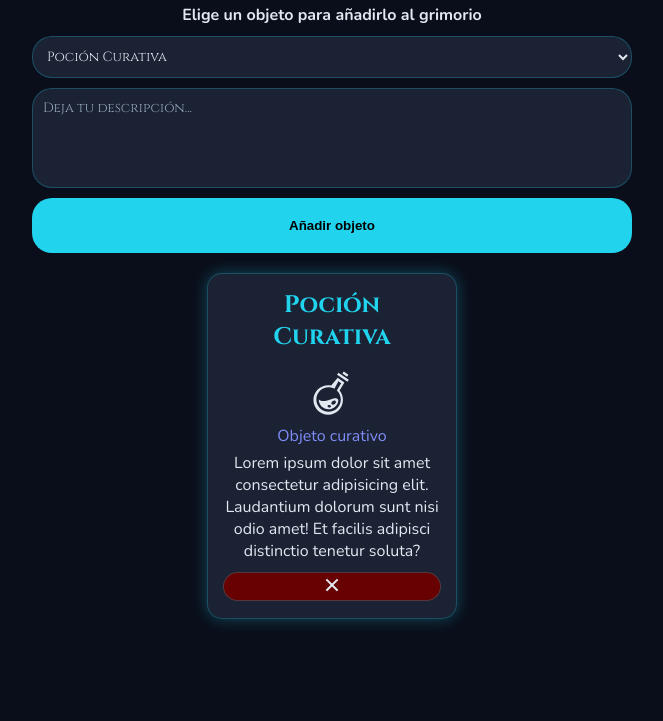
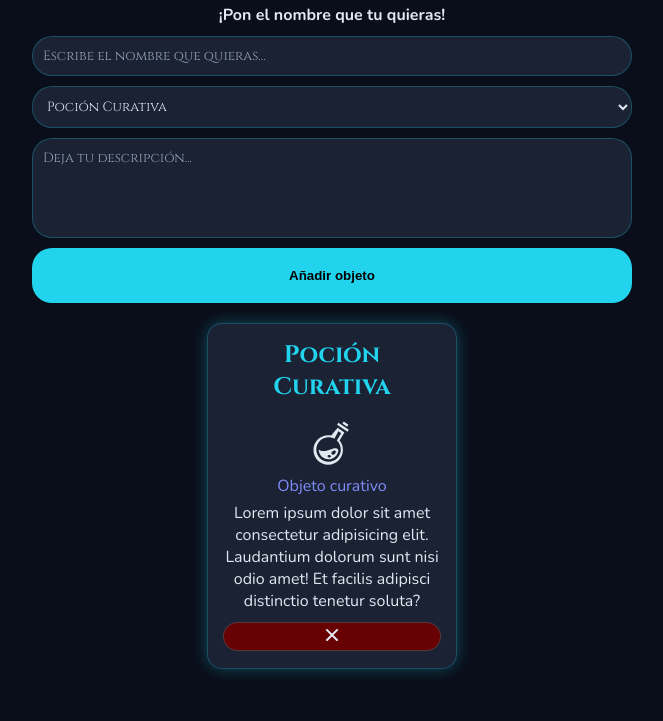
Before and after one commit to SakuHeli0s/Grimorio, a plain HTML site: page index.html in a window 1280 px wide. Shown: the part 79-800 px from the top of the page, without its empty margins (308-971 px from the left). Drawn offline with nearby package versions, Linux system fonts and the light colour scheme.

Commit message:
Input recuperado

```diff
--- a/index.html
+++ b/index.html
@@ -18,7 +18,9 @@
 
     <section id="section-form" class="section-form">
         <form id="form-container" class="form-container">
-            <h2 class="subtitle-grimoire">Elige un objeto para añadirlo al grimorio</h2>
+            <h2 class="subtitle-grimoire">¡Pon el nombre que tu quieras!</h2>
+
+            <input id="input-form" class="input-form" type="text" placeholder="Escribe el nombre que quieras...">
 
             <select name="item" id="item-type" class="item-type">
                 <option value="pocion">Poción Curativa</option>
```
